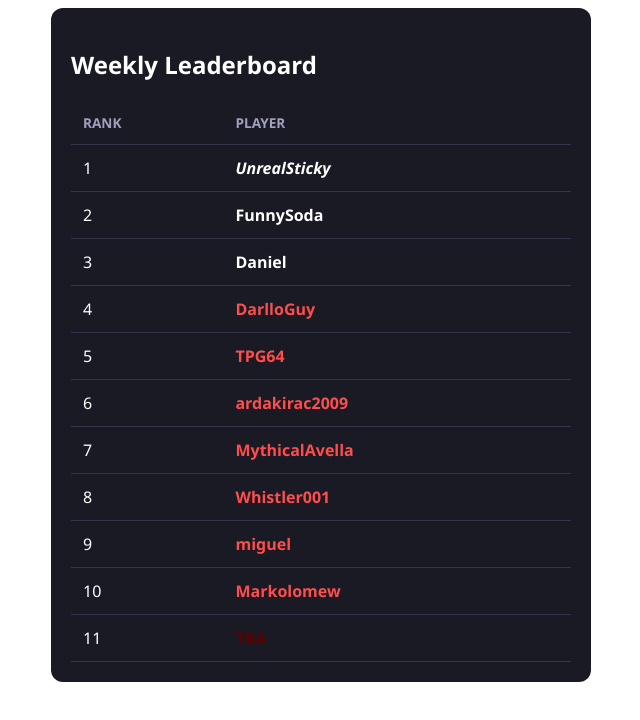
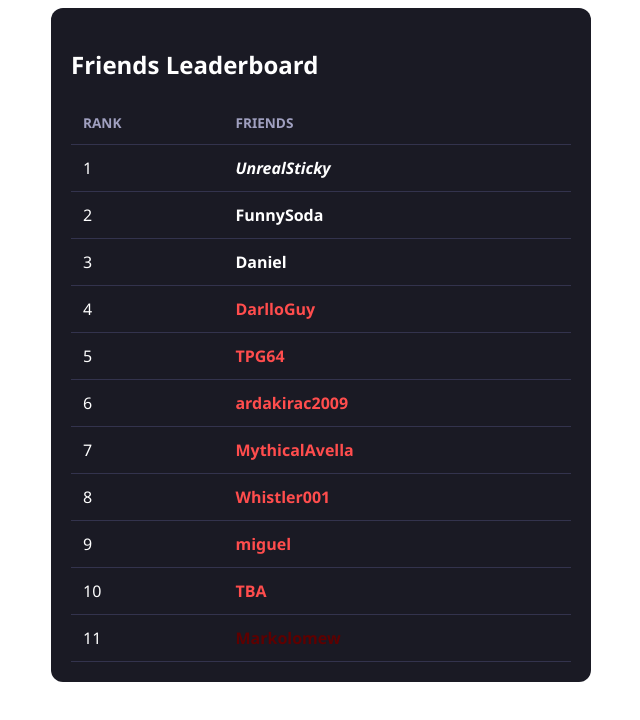
Before and after one commit to 27105/Friends-Leaderboard, a plain HTML site: page index.html in a window 1280 px wide. Shown: the whole page, without its empty margins (319-959 px from the left). Drawn offline with Linux system fonts and the light colour scheme.

Commit message:
Markolomew descends

```diff
--- a/index.html
+++ b/index.html
@@ -7,12 +7,12 @@
 </head>
 <body>
     <div class="leaderboard-container">
-        <h2>Weekly Leaderboard</h2>
+        <h2>Friends Leaderboard</h2>
         <table class="leaderboard">
             <thead>
                 <tr>
                     <th>Rank</th>
-                    <th>Player</th>
+                    <th>Friends</th>
                 </tr>
             </thead>
             <tbody>
@@ -54,11 +54,11 @@
                 </tr>
                 <tr>
                     <td>10</td>
-                    <td class="friend-name trustworthy">Markolomew</td>
+                    <td class="friend-name trustworthy">TBA</td>
                 </tr>
                 <tr>
                     <td>11</td>
-                    <td class="friend-name the-ones-i-trust-the-least">TBA</td>
+                    <td class="friend-name the-ones-i-trust-the-least">Markolomew</td>
                 </tr>
             </tbody>
         </table>
```
